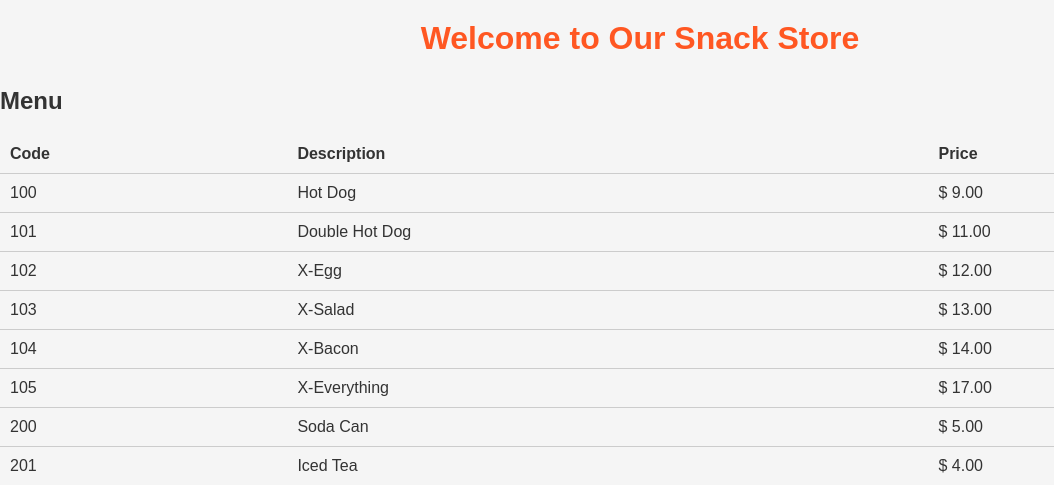
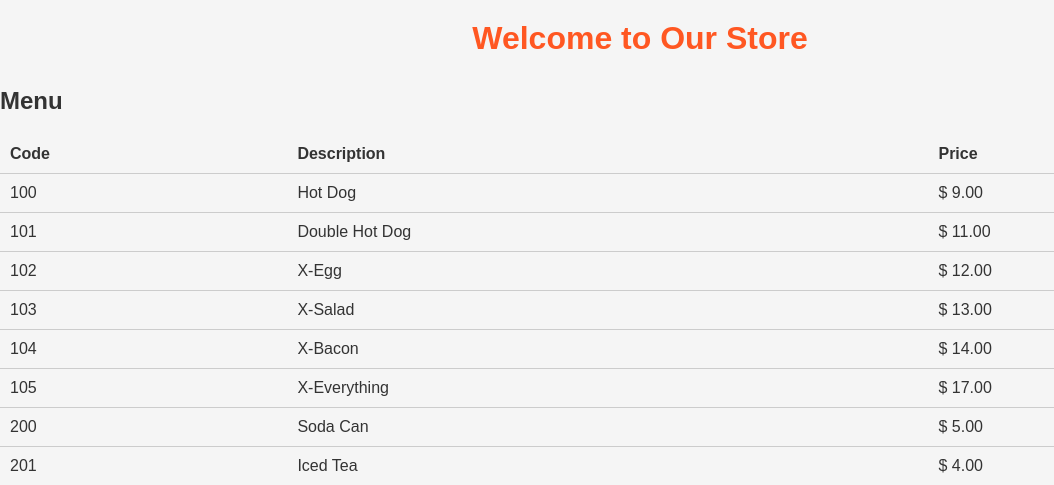
Before and after one commit to nawelbay/Devops_SRE_Exam_Correction, a Flask app: page / in a window 1280 px wide. Shown: the top 485 px of the page, without its empty margins (0-1054 px from the left). Run offline with Flask 3, Linux system fonts and the light colour scheme.

Commit message:
Update index.html

```diff
--- a/templates/index.html
+++ b/templates/index.html
@@ -7,7 +7,7 @@
     <script src="{{ url_for('static', filename='script.js') }}"></script>
 </head>
 <body>
-    <h1 class="title">Welcome to Our Snack Store</h1>
+    <h1 class="title">Welcome to Our Store</h1>
 
     <h2 class="subtitle">Menu</h2>
     <table class="menu-table">
```
